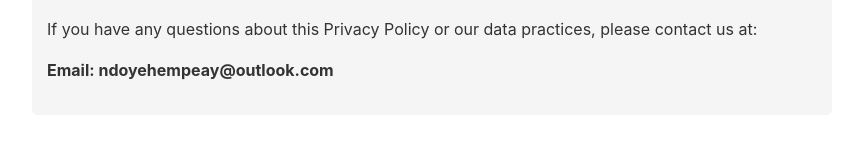
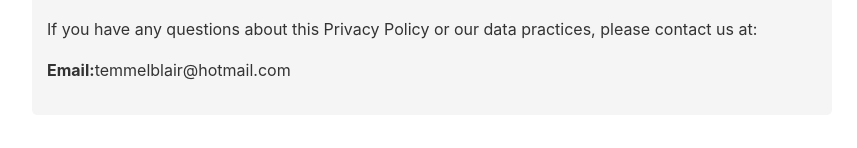
Before and after one commit to yaseen2402/carl-privacy-policy, a plain HTML site: page privacy_policy.html in a window 1280 px wide. Shown: the part 2903-3051 px from the top of the page, without its empty margins (208-1065 px from the left). Drawn offline with Linux system fonts and the light colour scheme.

Commit message:
change email

```diff
--- a/privacy_policy.html
+++ b/privacy_policy.html
@@ -157,7 +157,7 @@
     <div class="contact">
         <h2>Contact Us</h2>
         <p>If you have any questions about this Privacy Policy or our data practices, please contact us at:</p>
-        <p><strong>Email: ndoyehempeay@outlook.com</strong>
+        <p><strong>Email:</strong>temmelblair@hotmail.com
 <br>
     </div>
 
```
